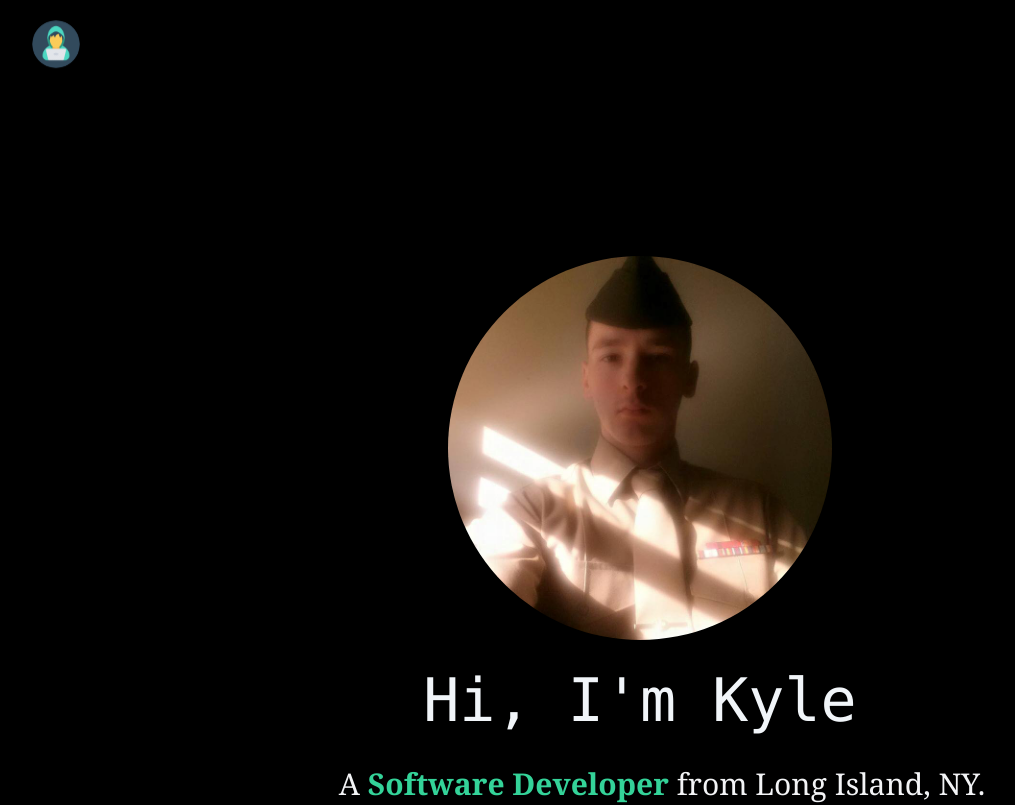
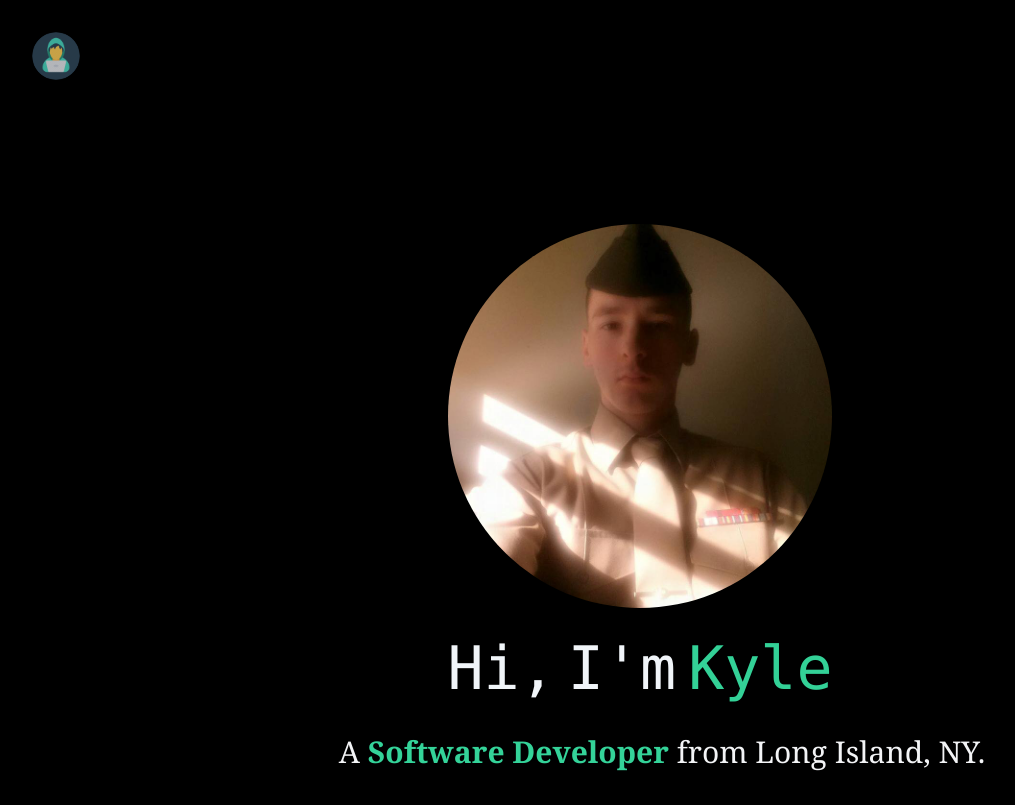
Before and after one commit to Kyle-Holmstrom/kyleholmstrom.github.io, a React (Create React App) app: page / in a window 1280 px wide. Shown: the top 805 px of the page, without its empty margins (0-1015 px from the left). Built offline with nearby package versions, Linux system fonts and the light colour scheme.

Commit message:
Added some animate effect to lettering and changed the margin top of the hero section

```diff
--- a/src/components/AboutMe.js
+++ b/src/components/AboutMe.js
@@ -8,7 +8,7 @@ const AboutMe = () => {
                     I have studied software development in college where I have received my bachelors degree in Computer Science.
                     <br/> Aside from learning software development in college I have been studying and learning on my own.
                     <br/>And through this hard work and dedication I have been awarded the deans list on two separate occasions.
-                    <br/>I am currently pursuing my career path as a software developer! <strong className="text-emerald-400">Hire Me! :)</strong>
+                    <br/>I am currently pursuing my career path as a software developer! <strong className="animate-pulse text-emerald-400">Hire Me! :)</strong>
                 </p>
             </div>
         </div>
--- a/src/components/AnimatedIcon.js
+++ b/src/components/AnimatedIcon.js
@@ -4,7 +4,7 @@ const AnimatedIcon = () => {
     return (
         <div className="bg-black pt-8">
             <img src={icon} alt="computer"
-            className="animate-bounce h-12 w-12 ml-8 mt-0 pt-0 rounded-full" />
+            className="animate-pulse opacity-80 h-12 w-12 ml-8 mt-0 pt-0 rounded-full" />
         </div>
     )
 };
--- a/src/components/Hero.js
+++ b/src/components/Hero.js
@@ -2,16 +2,17 @@ import MeUniform from '../images/MeUniform.jpg';
 
 const Hero = () => {
     return (
-        <div className="bg-black py-44">
+        <div className="bg-black py-36">
             <span>
                 <img src={MeUniform} alt="pic"
                 className="z-1 h-96 rounded-full mr-auto ml-auto"
                 />
             </span>
-            <h1 className="text-slate-100 font-mono flex justify-center text-6xl leading-loose">Hi, I'm Kyle</h1>
+            <h1 className="text-slate-100 font-mono flex justify-center text-6xl leading-loose">
+                Hi, <span className="pl-3">I'm</span><span className="pl-3 animate-pulse text-emerald-400">Kyle</span></h1>
             <div className="pl-11 text-gray-100 font-serif flex justify-center text-3xl leading-relaxed pb-20">
                 <h2>
-                    A <span className=" text-emerald-400 font-bold">Software Developer</span> from Long Island, NY.
+                    A <span className="text-emerald-400 font-bold">Software Developer</span> from Long Island, NY.
                 </h2>
             </div>
         </div>
--- a/src/components/Projects.js
+++ b/src/components/Projects.js
@@ -94,7 +94,7 @@ const Projects = () => {
         </div>
         <h2 className="font-serif text-gray-300 leading-relaxed text-lg py-12 flex justify-center">Take a look at all of my projects on
             <a href="https://github.com/Kyle-Holmstrom?tab=repositories" rel="noreferrer" target="_blank"
-            className="pl-1 text-xl font-serif text-emerald-400">GitHub</a>!</h2>
+            className="animate-pulse pl-1 text-xl font-serif text-emerald-400">GitHub</a>!</h2>
     </section>
     )
 }
```
